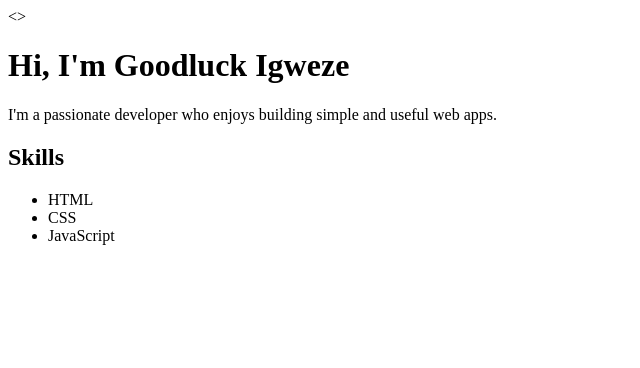
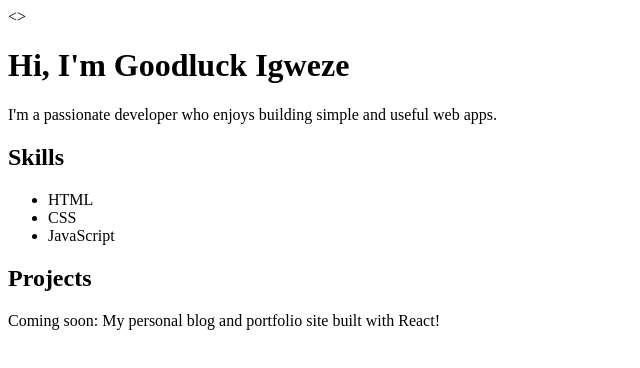
Before and after one commit to Goodluckigweze/testing-, a plain HTML site: page index.html in a window 1280 px wide. Shown: the whole page, without its empty margins (0-640 px from the left). Drawn offline with Linux system fonts and the light colour scheme.

Commit message:
Commit 5: Add project section

```diff
--- a/index.html
+++ b/index.html
@@ -16,3 +16,5 @@
   <li>CSS</li>
   <li>JavaScript</li>
 </ul>
+<h2>Projects</h2>
+<p>Coming soon: My personal blog and portfolio site built with React!</p>
```
